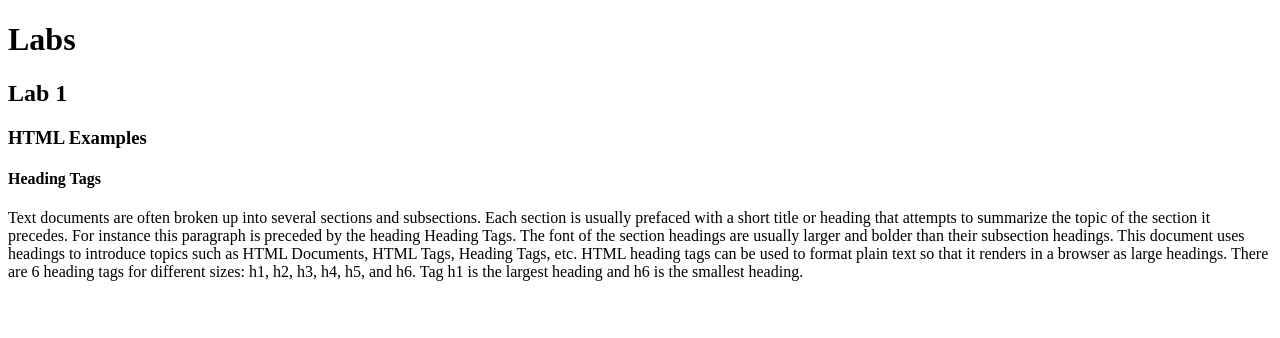
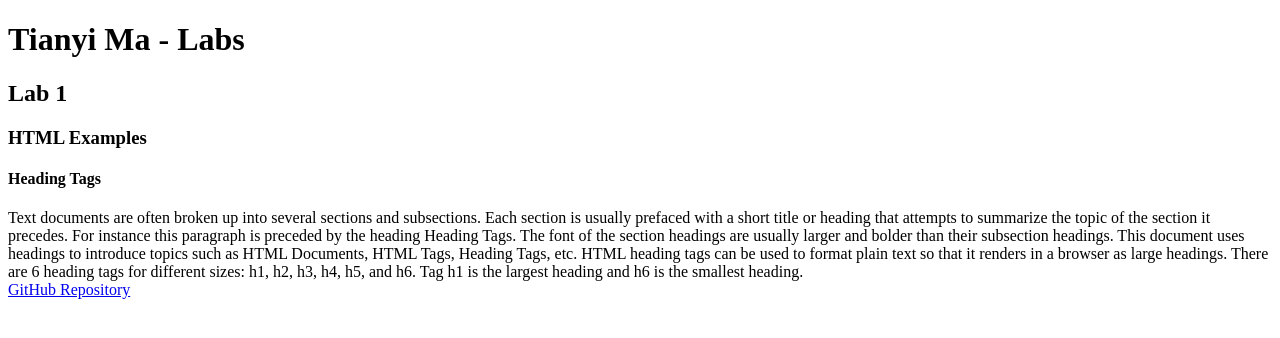
Before and after one commit to GracyMa/kanbas-react-web-app, a React (Create React App) app: page /#/Labs in a window 1280 px wide. Shown: the top 338 px of the page. Built offline with nearby package versions, Linux system fonts and the light colour scheme.

Commit message:
lab1 update

```diff
--- a/src/Labs/index.tsx
+++ b/src/Labs/index.tsx
@@ -3,7 +3,16 @@ import Lab1 from "./Lab1";
 export default function Labs() {
   return (
     <div id="wd-labs">
-      <h1>Labs</h1>
+      <h1>Tianyi Ma - Labs</h1>
       <Lab1 />
+      <a
+        href="https://github.com/GracyMa/kanbas-react-web-app"
+        id="wd-github"
+        target="_blank"
+        rel="noopener noreferrer"
+      >
+        GitHub Repository
+      </a>
     </div>
-);}
+  );
+}
```
